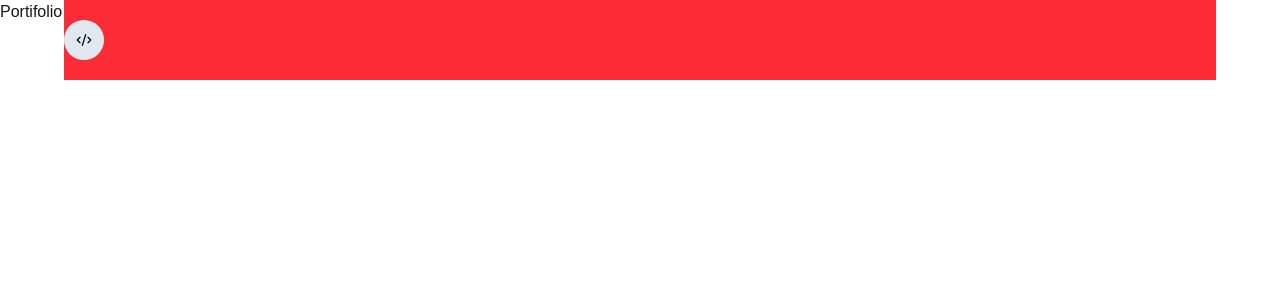
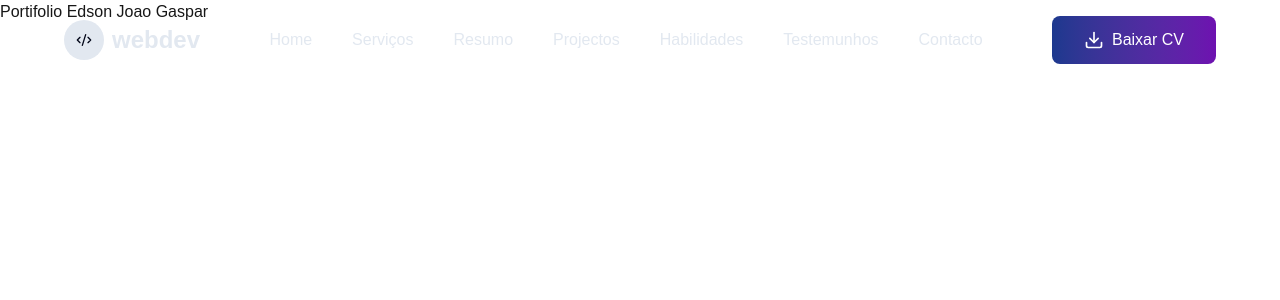
Before and after one commit to EdsonJGaspar/portifolio-edson, a Next.js app: page / in a window 1280 px wide. Shown: the top 300 px of the page. Built offline with nearby package versions, Linux system fonts and the light colour scheme.

Commit message:
feat: NavBar descktop concluido

```diff
--- a/app/components/header/header.tsx
+++ /dev/null
@@ -1,11 +0,0 @@
-import { Logo } from "./logo/logo";
-
-export function Header() {
-  return (
-    <header className="h-20 fixed z-50 w-full ">
-      <div className="h-full bg-red-500 w-[90%] mx-auto flex items-center justify-between">
-        <Logo />
-      </div>
-    </header>
-  );
-}
--- /dev/null
+++ b/app/components/web/header/header.tsx
@@ -0,0 +1,36 @@
+import navLinks from "@/app/data/constants/nav-links";
+import { Logo } from "./logo/logo";
+import { LinkButtom } from "../link-buttom/link-buttom";
+import { LuDownload } from "react-icons/lu";
+
+export function Header() {
+  return (
+    <header className="h-20 fixed z-50 w-full ">
+      <div className="h-full w-[90%] mx-auto flex items-center justify-between">
+        <Logo />
+        <ul className="hidden lg:flex space-x-10">
+          {navLinks.map((menu) => (
+            <li key={menu.url}>
+              <a
+                href={menu.url}
+                className="text-slate-200 hover:text-blue-800 font-medium transition-colors duration-300"
+              >
+                {menu.label}
+              </a>
+            </li>
+          ))}
+        </ul>
+        <div className="hidden lg:block">
+          <LinkButtom
+            href="/documents/edson-cv.pdf"
+            dwonload
+            text="Baixar CV"
+            rounded={false}
+            icon={LuDownload}
+            iconPosition="left"
+          />
+        </div>
+      </div>
+    </header>
+  );
+}
--- a/app/components/header/logo/logo.tsx
+++ b/app/components/web/header/logo/logo.tsx
@@ -3,10 +3,13 @@ import { LuCodeXml } from "react-icons/lu";
 
 export function Logo() {
   return (
-    <Link href={"./"}>
+    <Link href={"./"} className="flex gap-2 items-center">
       <div className="h-10 w-10 bg-slate-200 rounded-full grid place-items-center">
         <LuCodeXml className="text-slate-950" />
       </div>
+      <p className="text-slate-200 text-lg font-bold md:text-2xl hidden sm:block">
+        webdev
+      </p>
     </Link>
   );
 }
--- /dev/null
+++ b/app/components/web/link-buttom/link-buttom.tsx
@@ -0,0 +1,32 @@
+import Link from "next/link";
+import { IconType } from "react-icons";
+
+interface LinkButtomProps {
+  href: string;
+  text: string;
+  icon?: IconType;
+  iconPosition?: "right" | "left";
+  rounded: boolean;
+  dwonload: boolean;
+}
+
+export function LinkButtom({
+  href,
+  text,
+  icon: Icon,
+  iconPosition = "right",
+  rounded,
+  dwonload = false,
+}: LinkButtomProps) {
+  return (
+    <Link
+      href={href}
+      download={dwonload}
+      className={`px-8 py-3 bg-linear-to-r from-blue-900 to-purple-800 hover:from-blue-800 hover:to-purple-700 text-white font-medium transition-all duration-300 hover:scale-[1.02] active:scale-[0.98] inline-flex items-center justify-center gap-2 ${rounded ? "rounded-full" : "rounded-lg"}`}
+    >
+      {Icon && iconPosition === "left" && <Icon className="w-5 h-5" />}
+      {text}
+      {Icon && iconPosition === "right" && <Icon className="w-5 h-5" />}
+    </Link>
+  );
+}
--- /dev/null
+++ b/app/data/constants/nav-links.ts
@@ -0,0 +1,13 @@
+import NavLink from "../model/nav-link";
+
+const navLinks: NavLink[] = [
+  { url: "#home", label: "Home" },
+  { url: "#services", label: "Serviços" },
+  { url: "#resume", label: "Resumo" },
+  { url: "#projects", label: "Projectos" },
+  { url: "#skills", label: "Habilidades" },
+  { url: "#testimonials", label: "Testemunhos" },
+  { url: "#contact", label: "Contacto" },
+];
+
+export default navLinks;
--- /dev/null
+++ b/app/data/model/nav-link.ts
@@ -0,0 +1,6 @@
+type NavLink = {
+  url: string;
+  label: string;
+};
+
+export default NavLink;
--- a/app/layout.tsx
+++ b/app/layout.tsx
@@ -1,7 +1,7 @@
 import type { Metadata } from "next";
 import { Poppins } from "next/font/google";
 import "./globals.css";
-import { Header } from "./components/header/header";
+import { Header } from "./components/web/header/header";
 
 const popins = Poppins({
   variable: "--font-popins",
```
Also changed, not shown: 1 other file (tests, documents, lock files or other folders).
